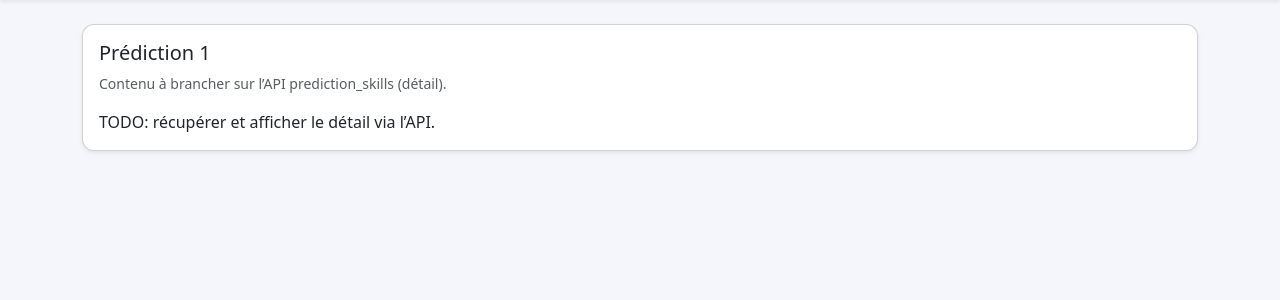
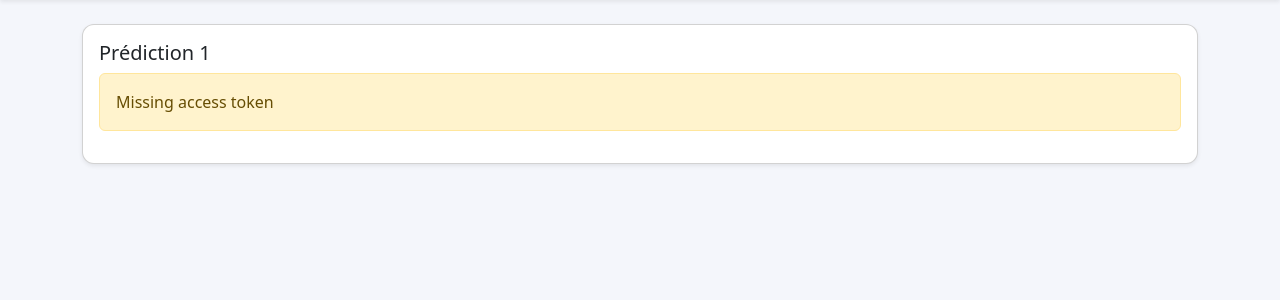
Before and after one commit to NawfalRAZOUK7/smarthr360-frontend, a Django app: page /predictions/1/ in a window 1280 px wide. Shown: the part 56-356 px from the top of the page. Run offline with Django 5.2, Linux system fonts and the light colour scheme.

Commit message:
Frontend Phase 2: prediction list/detail with session auth

```diff
--- a/templates/dashboard.html
+++ b/templates/dashboard.html
@@ -11,6 +11,10 @@
   </div>
   <a class="btn btn-outline-primary btn-sm" href="?token={{ request.GET.token }}">Rafraîchir</a>
 </div>
+
+{% if not user_email and not request.GET.token %}
+  <div class="alert alert-info">Connectez-vous pour voir vos prédictions, ou passez un token en debug via <code>?token=...</code>.</div>
+{% endif %}
 
 {% if error %}
   <div class="alert alert-warning">{{ error }}</div>
--- a/templates/prediction_detail.html
+++ b/templates/prediction_detail.html
@@ -4,8 +4,14 @@
 <div class="card shadow-sm">
   <div class="card-body">
     <h5 class="card-title mb-2">Prédiction {{ prediction_id }}</h5>
-    <p class="text-muted small mb-3">Contenu à brancher sur l’API prediction_skills (détail).</p>
-    <p class="mb-0">TODO: récupérer et afficher le détail via l’API.</p>
+    {% if error %}
+      <div class="alert alert-warning">{{ error }}</div>
+    {% elif detail %}
+      <p class="text-muted small mb-3">Détail issu de l’API prediction_skills.</p>
+      <pre class="bg-light p-3 rounded">{{ detail|safe }}</pre>
+    {% else %}
+      <p class="text-muted">Aucune donnée trouvée.</p>
+    {% endif %}
   </div>
 </div>
 {% endblock %}
--- a/ui/views.py
+++ b/ui/views.py
@@ -55,9 +55,33 @@ def _fetch_predictions(access_token: str) -> Dict[str, Any]:
         )
         if resp.status_code == 200:
             return resp.json()
+        if resp.status_code in (401, 403):
+            return {"results": [], "error": "Accès refusé. Connectez-vous avec un rôle autorisé."}
         return {"results": [], "error": f"API returned {resp.status_code}: {resp.text}"}
     except requests.RequestException as exc:
         return {"results": [], "error": str(exc)}
+
+
+def _fetch_prediction_detail(access_token: str, prediction_id: str) -> Dict[str, Any]:
+    if not access_token:
+        return {"error": "Missing access token"}
+    url = f"{PREDICTION_API_BASE_URL}/api/v{API_VERSION}/predictions/{prediction_id}/"
+    try:
+        resp = requests.get(
+            url,
+            headers={
+                "Authorization": f"Bearer {access_token}",
+                "Accept": f"application/json; version={API_VERSION}",
+            },
+            timeout=10,
+        )
+        if resp.status_code == 200:
+            return resp.json()
+        if resp.status_code in (401, 403):
+            return {"error": "Accès refusé. Connectez-vous avec un rôle autorisé."}
+        return {"error": f"API returned {resp.status_code}: {resp.text}"}
+    except requests.RequestException as exc:
+        return {"error": str(exc)}
 
 
 def dashboard(request: HttpRequest) -> HttpResponse:
@@ -150,12 +174,18 @@ def register_view(request: HttpRequest) -> HttpResponse:
 
 
 def prediction_detail(request: HttpRequest, prediction_id: str) -> HttpResponse:
-    # Stub detail page; integrate API call later.
+    access_token = request.session.get("access_token")
+    detail = _fetch_prediction_detail(access_token, prediction_id)
+    error = detail.get("error")
+    if error and "Accès refusé" in error:
+        return redirect(f"{reverse('ui:login')}?next={request.path}")
     return render(
         request,
         "prediction_detail.html",
         {
             "prediction_id": prediction_id,
+            "detail": detail if not error else None,
+            "error": error,
         },
     )
 
```
Also changed, not shown: FRONTEND_PLAN.md (+2 -2 lines), README.md.
